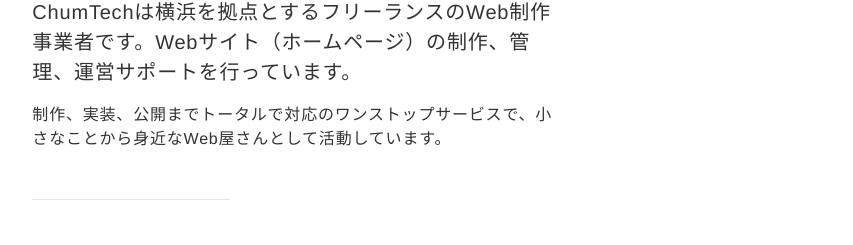
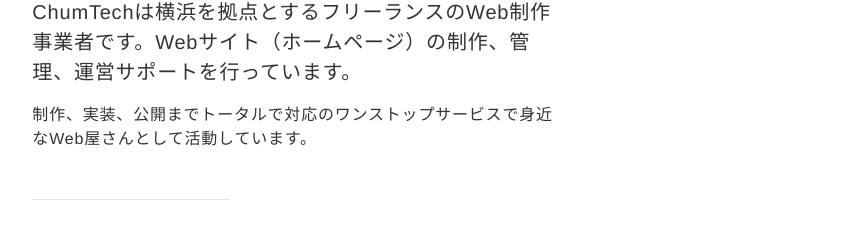
Before and after one commit to chum9625/bootstrap-chum9625-com, a website with bundled scripts: page index.html in a window 1280 px wide. Shown: the part 264-509 px from the top of the page, without its empty margins (213-1066 px from the left). Built offline with nearby package versions, Linux system fonts and the light colour scheme; files whose address does not match are found by name.

Commit message:
gitignore再設定とindex文言修正。

```diff
--- a/index.html
+++ b/index.html
@@ -65,7 +65,7 @@
           ChumTechは横浜を拠点とするフリーランスのWeb制作事業者です。Webサイト（ホームページ）の制作、管理、運営サポートを行っています。
         </p>
         <p>
-          制作、実装、公開までトータルで対応のワンストップサービスで、小さなことから身近なWeb屋さんとして活動しています。
+          制作、実装、公開までトータルで対応のワンストップサービスで身近なWeb屋さんとして活動しています。
         </p>
       </div>
 
```
